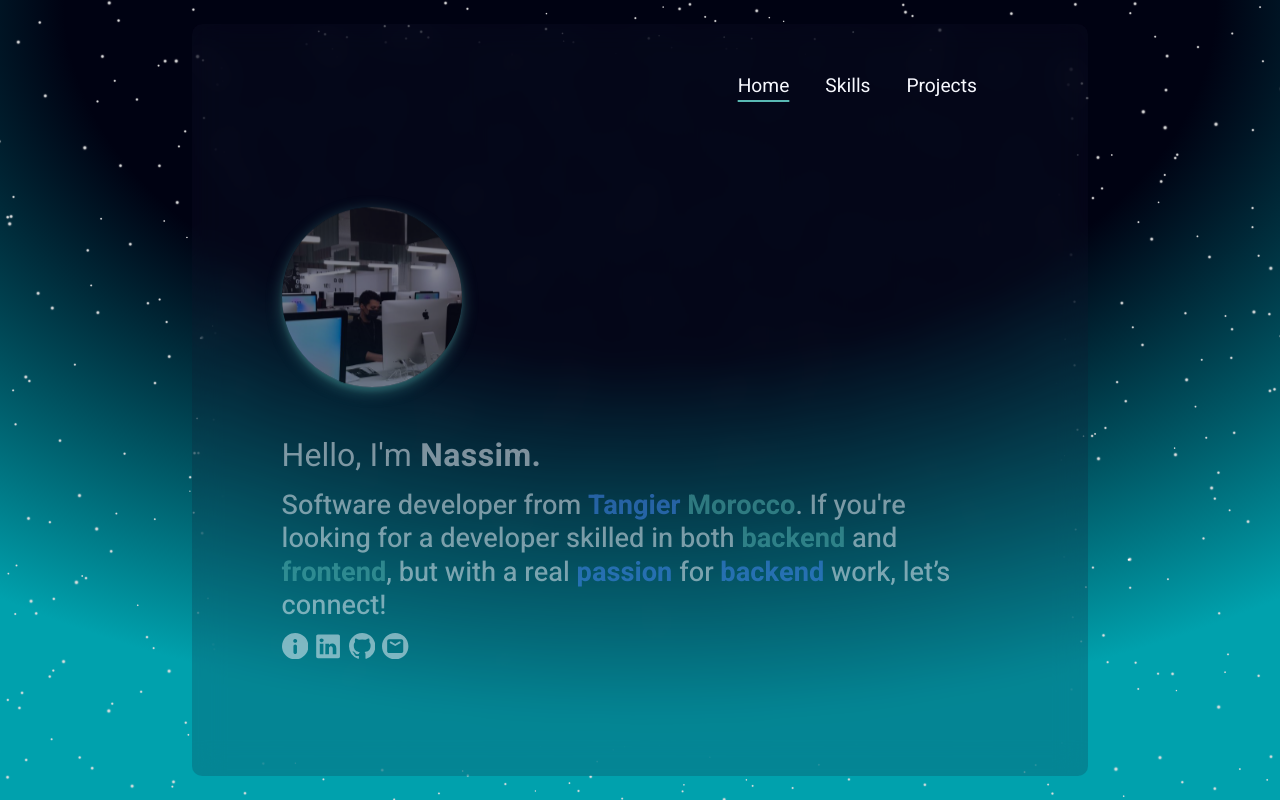
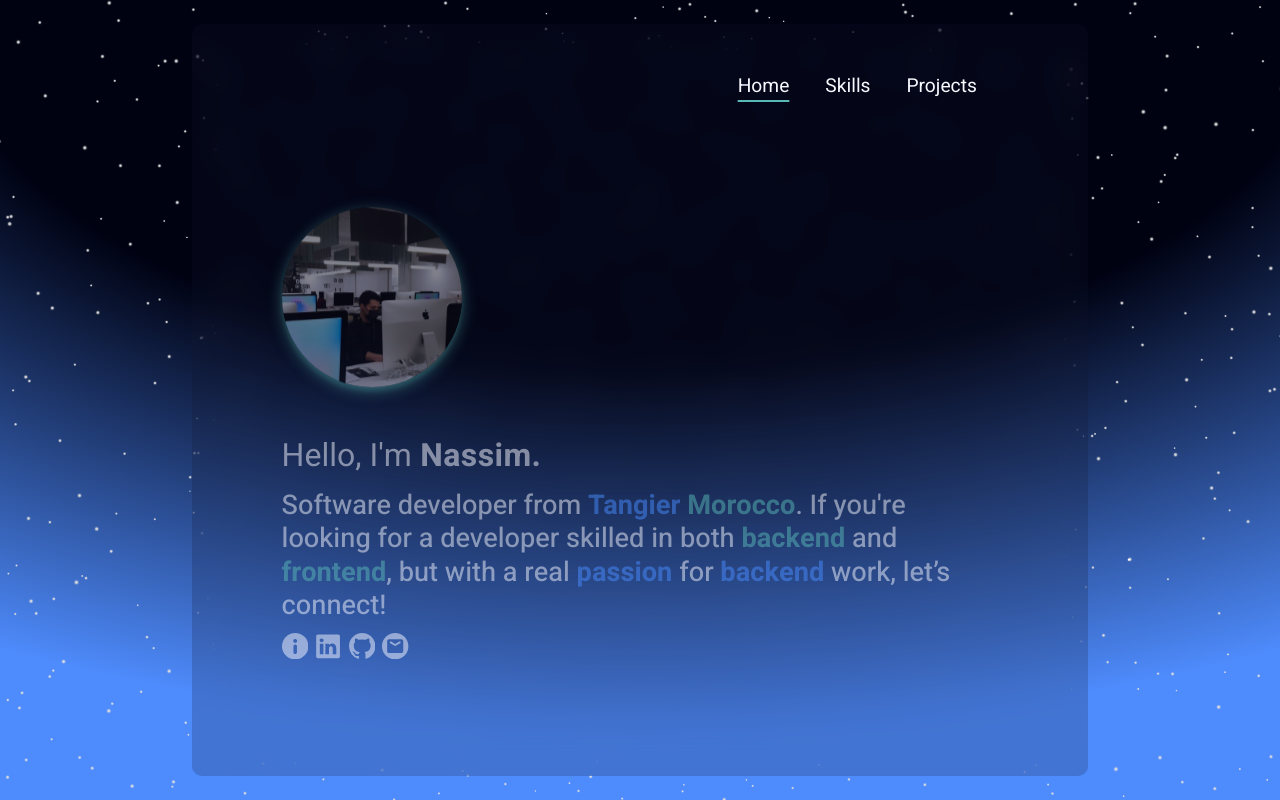
Before and after one commit to AchabNassim/portfolio, a React (Vite) app: page / in a window 1280 px wide. Built offline with nearby package versions, Linux system fonts and the light colour scheme.

Commit message:
made some optimizations for mobile users

```diff
--- a/src/Background.jsx
+++ b/src/Background.jsx
@@ -39,11 +39,13 @@
         zIndex: "-1",
         width: "100%",
         height: "100%",
-        background: "radial-gradient(90% 90% at 50% 0%, #000212 50%, #00a1ad 100%)"
+        // background: "radial-gradient(90% 90% at 50% 0%, #000212 50%, #00a1ad 100%)"
       }}>
-        <Canvas style={{ position: "absolute", width: "100%", height: "100%" }}>
+        {window.innerWidth > 1200 && <>
+          <Canvas style={{ position: "absolute", width: "100%", height: "100%" }}>
           <Stars radius={50} count={6000} factor={3.5} fade speed={2.5} />
-        </Canvas>
+          </Canvas>
+        </>}
       </div>
       </motion.section>
     </>
--- a/src/containerComponent/heroSectionContent/profileImageComponent/ProfileImage.jsx
+++ b/src/containerComponent/heroSectionContent/profileImageComponent/ProfileImage.jsx
@@ -4,7 +4,7 @@
 const ProfileImage = () => {
     return (
         <div id="profileImageContainer">
-            <img id="profilePicture" src="me.jfif" alt="profile" />
+            <img id="profilePicture" className="hiddenImage" src="me.jpg" alt="profile" onLoad={(e) => console.log(e.target.classList.remove("hiddenImage"))} />
         </div>
     )
 }
--- a/src/containerComponent/heroSectionContent/profileImageComponent/profileImage.css
+++ b/src/containerComponent/heroSectionContent/profileImageComponent/profileImage.css
@@ -14,8 +14,12 @@
     /* box-shadow: #59b9b481 0px 0px 0.25em, #59b9b481 0px 0.25em 1em; */
     /* box-shadow: #59b9b4cf 0px 2px 8px 0px; */
     box-shadow: #59b9b4cf 0px 4px 16px, #59b9b480 0px 4px 4px;
-    transition: 1s ease-in-out;
+    transition: 0.6s ease-in;
     animation: 3s profilePictureFloat ease-in-out infinite;
+}
+
+.hiddenImage {
+    opacity: 0;
 }
 
 @keyframes profilePictureFloat {
--- a/src/containerComponent/projectsSection/projectComponent/mobileProjectComponent.css
+++ b/src/containerComponent/projectsSection/projectComponent/mobileProjectComponent.css
@@ -42,4 +42,8 @@
         width: 100%;
         margin: 0.8rem auto;
     }
+
+    .mediaContainer, .img {
+        object-fit: cover !important;
+    }
 }
```
Also changed, not shown: public/me.jfif (deleted), public/me.jpg (added).
